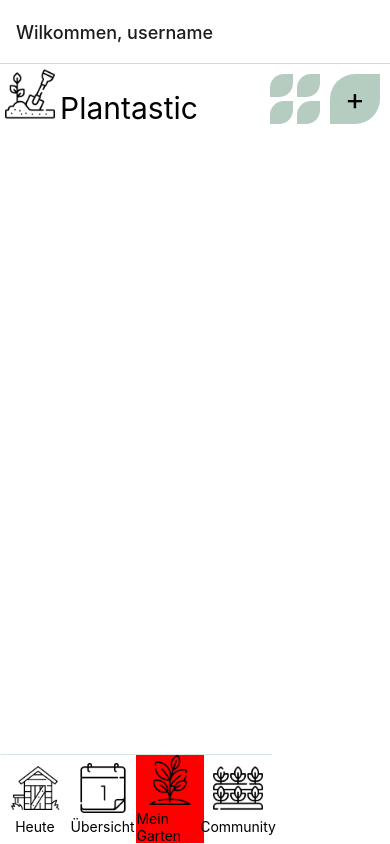
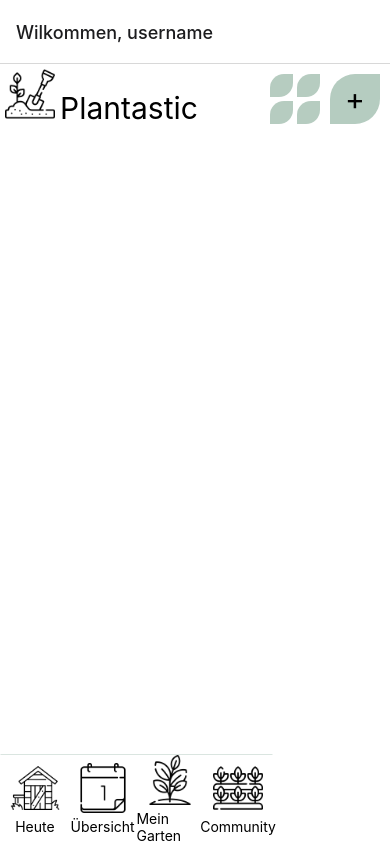
Before and after one commit to cathacz/plantastic, a React Native app in the folder client/: screen /Today in a window 390 px wide. Built offline with nearby package versions, Linux system fonts and the light colour scheme.

Commit message:
testing navbottom linking

```diff
--- a/client/app/components/2_NavComponents/NavMainBottom.js
+++ b/client/app/components/2_NavComponents/NavMainBottom.js
@@ -15,59 +15,56 @@ function NavMainBottom() {
   return (
     <SafeAreaView style={StyleMain.navMainBottom}>
       <View
-        to="/today"
         underlayColor="rgba(109, 153, 130, 0.25)"
-        style={[StyleMain.navItem, styles.itemOne]}
+        style={[StyleMain.navItem, styles.itemOne, StyleMain.navElements]}
+        onPress={() =>
+          navigation.navigate("Today", { propOne: "propOne props" })
+        }
       >
-        <View style={StyleMain.navElements}>
         <Image
           source={require("../../../assets/icons/png/shed.png")}
           style={{ height: 50, width: 50, alignItems: "center" }}
         />
         <Text style={StyleMain.navText}>Heute</Text>
       </View>
-      </View>
 
       <View
         to="/overview"
         underlayColor="rgba(109, 153, 130, 0.25)"
-        style={[StyleMain.navItem, StyleMain.itemTwo]}
+        style={[StyleMain.navItem, StyleMain.itemTwo, StyleMain.navElements]}
+        onPress={() =>
+          navigation.navigate("Overview", { propOne: "propOne props" })
+        }
       >
-        <View style={StyleMain.navElements}>
         <Image
           source={require("../../../assets/icons/png/calendarView.png")}
           style={{ height: 50, width: 50 }}
         />
         <Text style={StyleMain.navText}>Übersicht</Text>
       </View>
-      </View>
 
       <View
         to="/myGarden"
         underlayColor="rgba(109, 153, 130, 0.25)"
-        style={[StyleMain.navItem, styles.itemThree]}
+        style={[StyleMain.navItem, styles.itemThree, StyleMain.navElements]}
       >
-        <View style={StyleMain.navElements}>
         <Image
           source={require("../../../assets/icons/png/meinGarten.png")}
           style={{ height: 50, width: 50 }}
         />
         <Text style={StyleMain.navText}>Mein Garten</Text>
       </View>
-      </View>
 
       <View
         to="/community"
         underlayColor="rgba(109, 153, 130, 0.25)"
-        style={[StyleMain.navItem, StyleMain.itemFour]}
+        style={[StyleMain.navItem, StyleMain.itemFour, StyleMain.navElements]}
       >
-        <View style={StyleMain.navElements}>
         <Image
           source={require("../../../assets/icons/png/reihenAbstand.png")}
           style={{ height: 50, width: 50 }}
         />
         <Text style={StyleMain.navText}>Community</Text>
-        </View>
       </View>
     </SafeAreaView>
   );
@@ -76,7 +73,7 @@ function NavMainBottom() {
 const styles = StyleSheet.create({
   itemOne: { backgroundColor: "white" },
   itemTwo: { backgroundColor: "white" },
-  itemThree: { backgroundColor: "red" },
+  itemThree: { backgroundColor: "white" },
   itemFour: { backgroundColor: "white" },
   // navMainBottom: {
   //   backgroundColor: "white",
```
Lines whose indentation alone changed are shown as unchanged.
